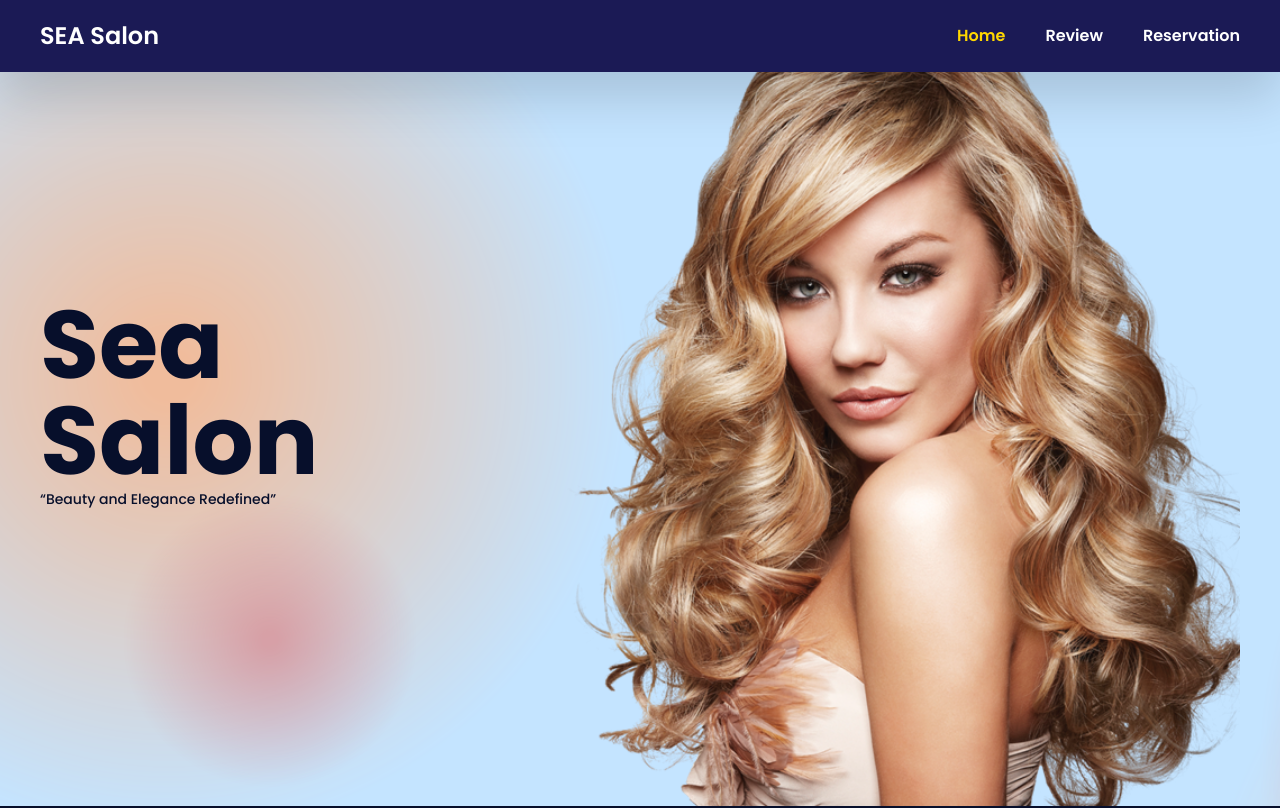
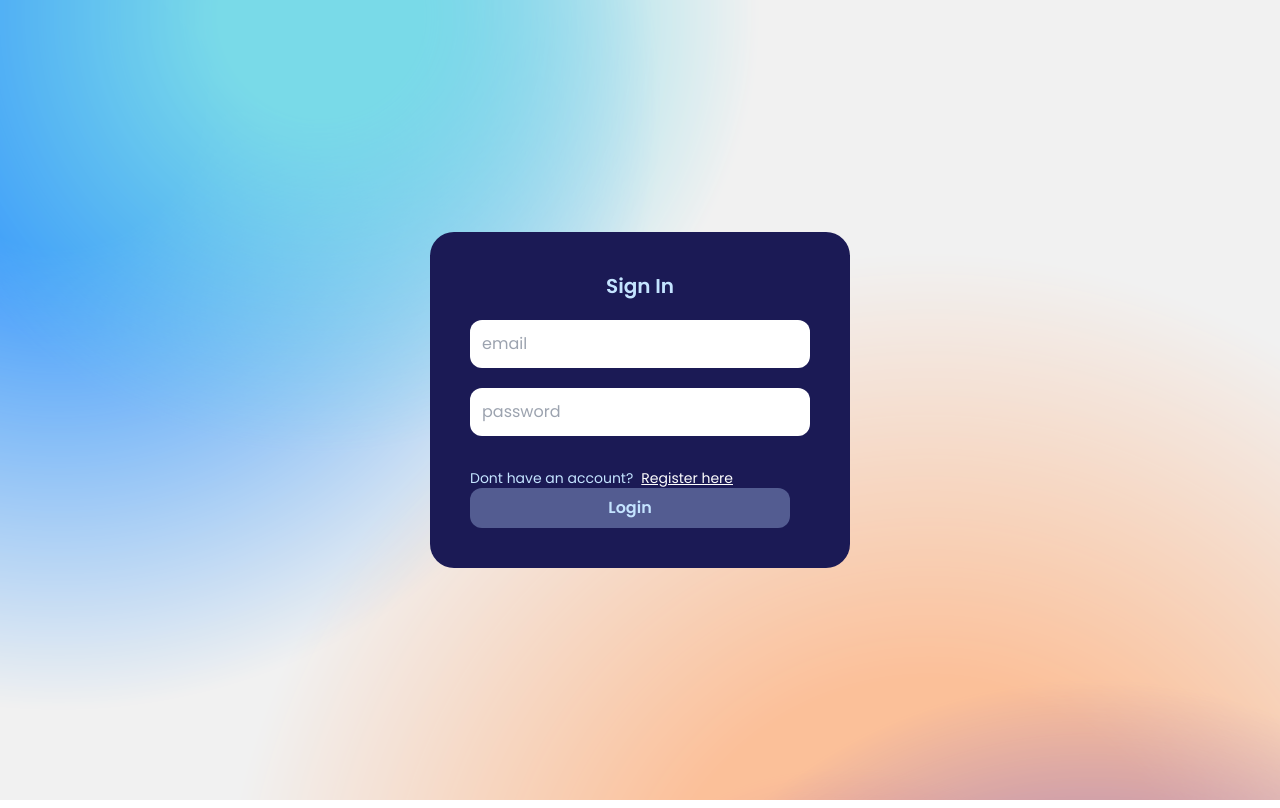
Before and after one commit to williamtheodoruswijaya/SEA-Salon, a React (Vite) app: page / in a window 1280 px wide. Shown: the top 808 px of the page. Built offline with nearby package versions, Linux system fonts and the light colour scheme.

Commit message:
Login Page - Front End Done

```diff
--- a/src/App.jsx
+++ b/src/App.jsx
@@ -2,13 +2,17 @@ import Dashboard from "./pages/Dashboard.jsx";
 import { BrowserRouter as Router, Route, Routes } from "react-router-dom";
 import Review from "./pages/Review.jsx";
 import Reservation from "./pages/Reservation.jsx";
+import Login from "./pages/Login.jsx";
+import Register from "./pages/Register.jsx";
 
 function App() {
   return (
     <>
       <Router>
         <Routes>
-          <Route path="/" element={<Dashboard />} />
+          <Route path="/" element={<Login />} />
+          <Route path="/register" element={<Register />} />
+          <Route path="/dashboard" element={<Dashboard />} />
           <Route path="/review" element={<Review />} />
           <Route path="/reservation" element={<Reservation />} />
         </Routes>
--- a/src/components/Navbar.jsx
+++ b/src/components/Navbar.jsx
@@ -5,7 +5,7 @@ function Navbar() {
   const navigate = useNavigate();
   const handleClick = (title) => {
     if (title === "Home") {
-      navigate("/");
+      navigate("/dashboard");
     } else if (title === "Review") {
       navigate("/review");
     } else if (title === "Reservation") {
--- /dev/null
+++ b/src/pages/Login.jsx
@@ -0,0 +1,65 @@
+import { useState } from "react";
+import { Link } from "react-router-dom";
+
+function Login() {
+  const [email, setEmail] = useState("");
+  const [password, setPassword] = useState("");
+  const signIn = () => {};
+
+  return (
+    <>
+      <link rel="preconnect" href="https://fonts.googleapis.com" />
+      <link rel="preconnect" href="https://fonts.gstatic.com" />
+      <link
+        href="https://fonts.googleapis.com/css2?family=Poppins:ital,wght@0,100;0,200;0,300;0,400;0,500;0,600;0,700;0,800;0,900;1,100;1,200;1,300;1,400;1,500;1,600;1,700;1,800;1,900&display=swap"
+        rel="stylesheet"
+      ></link>
+      <div className="w-screen h-screen flex justify-center items-center bg-[url('./assets/reservation-background.png')]">
+        <form className="form-content p-10 min-w-[40vh] rounded-3xl bg-secondary">
+          <div className="font-semibold text-xl pb-5 w-full text-center text-background">
+            Sign In
+          </div>
+          <div className="form-group pb-5 w-full">
+            <input
+              type="email"
+              id="formEmail"
+              placeholder="email"
+              className="p-3 rounded-xl bg-bluefield text-white w-full"
+              value={email}
+              onChange={(e) => setEmail(e.target.value)}
+            />
+          </div>
+          <div className="form-group pb-5 min-w-[20rem]">
+            <input
+              type="password"
+              id="formPassword"
+              placeholder="password"
+              className="p-3 rounded-xl bg-bluefield text-white w-full"
+              value={password}
+              onChange={(e) => setPassword(e.target.value)}
+            />
+          </div>
+          <div>
+            <div className="flex pt-3">
+              <div className="pr-2 text-sm text-background">
+                Dont have an account?
+              </div>
+              <Link to="/register" className="text-white text-sm underline">
+                Register here
+              </Link>
+            </div>
+            <button
+              onClick={signIn}
+              type="button"
+              className=" rounded-xl bg-tertiary text-background font-semibold min-w-[20rem]  p-2 hover:bg-background hover:text-black items-center justify-center"
+            >
+              Login
+            </button>
+          </div>
+        </form>
+      </div>
+    </>
+  );
+}
+
+export default Login;
--- /dev/null
+++ b/src/pages/Register.jsx
@@ -0,0 +1,15 @@
+function Register() {
+  const [name, setName] = useState("");
+  const [email, setEmail] = useState("");
+  const [phoneNumber, setPhoneNumber] = useState("");
+  const [password, setPassword] = useState("");
+  return (
+    <>
+      <div>
+        <h1>Register</h1>
+      </div>
+    </>
+  );
+}
+
+export default Register;
```
Also changed, not shown: src/assets/reservation-background.png.
